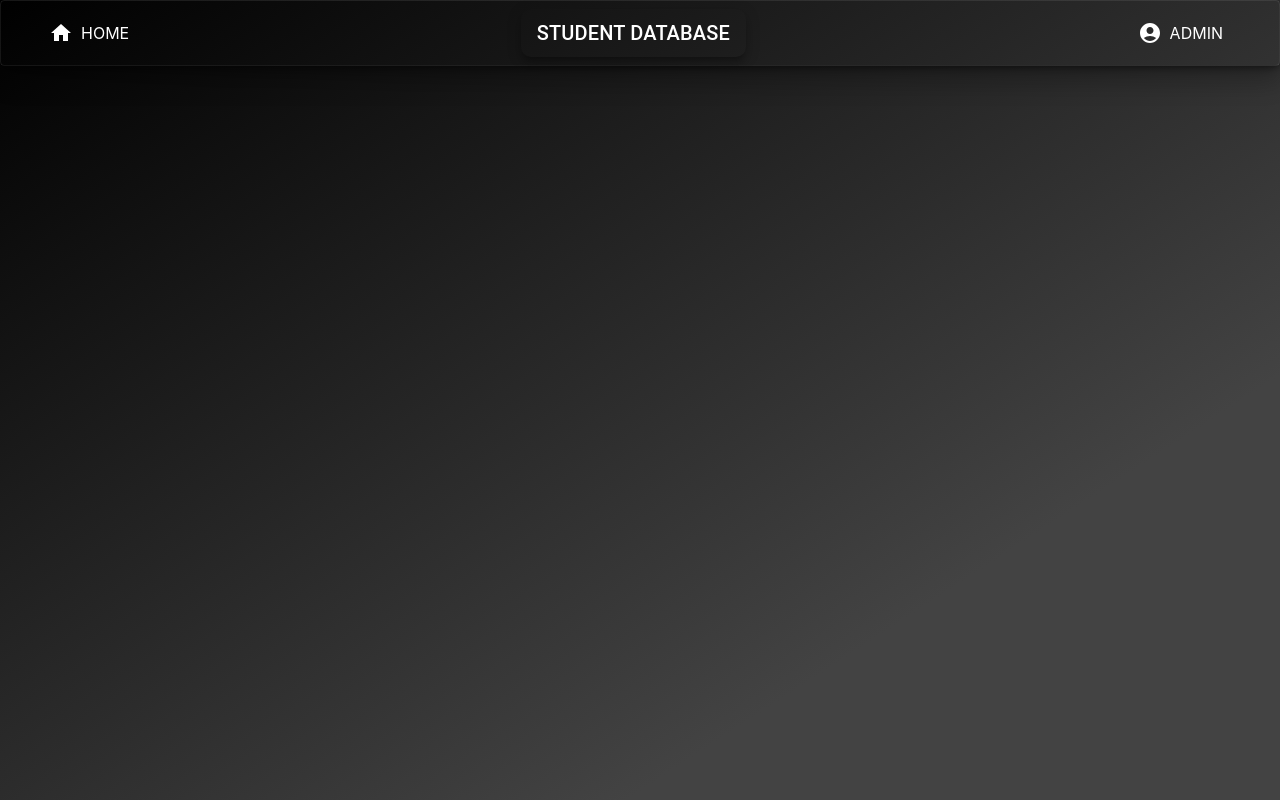
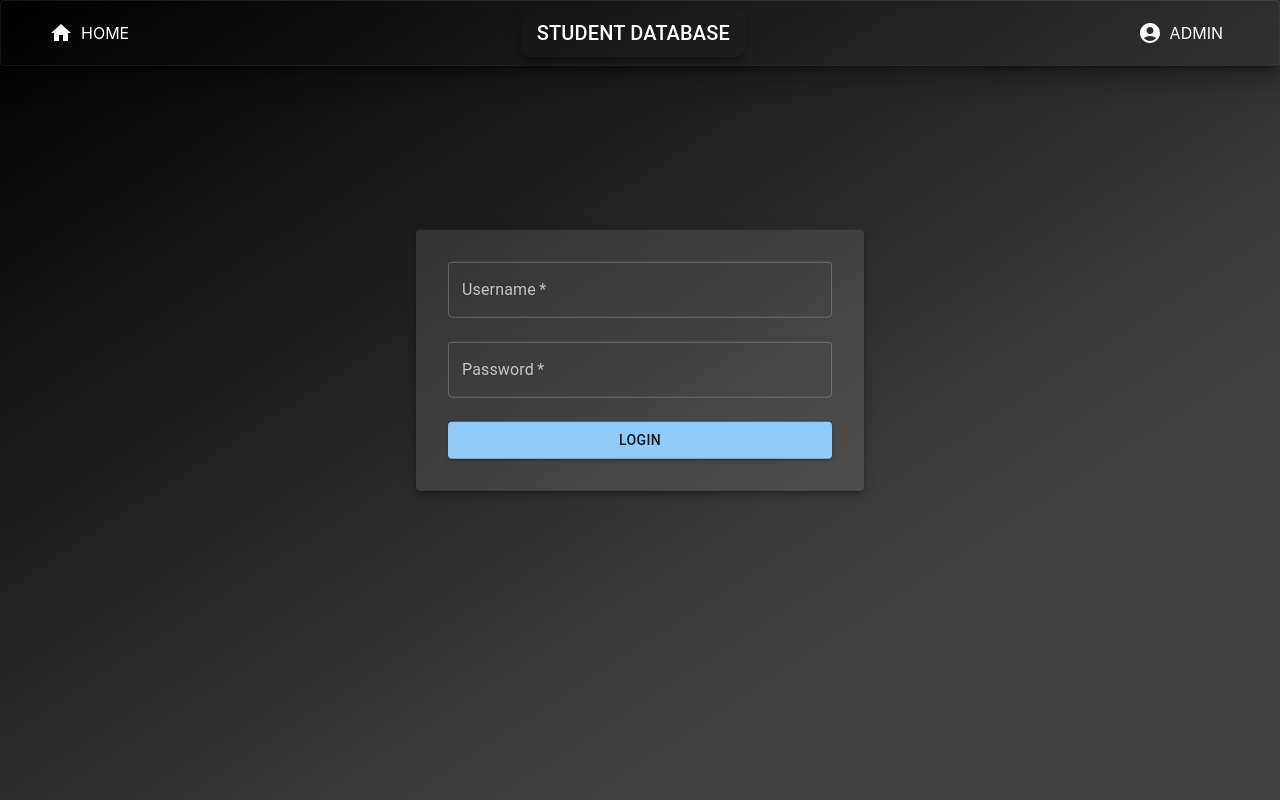
Before and after one commit to Aryan-Madaan/Student-Library-Portal, a React (Create React App) app in the folder student/: page /login in a window 1280 px wide. Built offline with nearby package versions, Linux system fonts and the light colour scheme.

Commit message:
login page UI

```diff
--- a/student/src/App.js
+++ b/student/src/App.js
@@ -9,24 +9,22 @@ import {
   Navigate,
 } from "react-router-dom";
 
-import Navbar from "./components/Navbar";
 import SearchBar from "./components/SearchBar";
 import Loading from "./components/Loading";
-import View from "./components/View";
 import Update from "./components/Update";
 import Status from "./components/Status";
+import Navbar from "./components/Navbar";
+import Login from "./components/Login";
+import View from "./components/View";
 
+import AddStudentPage from "./components/AddStudentPage";
 import Container from "@mui/material/Container";
-import AddStudentPage from "./components/AddStudentPage";
 
 // import studentDatabase from "./data/studentDatabase.json";
 
 function App() {
   // implement a loader here
   const [loading, setLoading] = useState(true);
-
-
-
 
   // const fetchData = useCallback( async () => {
   //   var [mydata,err,error] = await FetchData();
@@ -39,16 +37,11 @@ function App() {
   //   }
   // });
 
-
-
   useEffect(() => {
-
     // console.log(data)
     setTimeout(() => setLoading(false), 3000);
     // setLoading(false);
   }, [loading]);
-
-
 
   return (
     <Router>
@@ -69,7 +62,7 @@ function App() {
               }
             />
             <Route path="/view" element={<View />} />
-            <Route path="/login" element={<div></div>} />
+            <Route path="/login" element={<Login />} />
             <Route path="/update" element={<Update />} />
             <Route path="/add" element={<AddStudentPage />} />
             <Route path="/status" element={<Status />} />
--- /dev/null
+++ b/student/src/components/Login.jsx
@@ -0,0 +1,76 @@
+import React from "react";
+import {
+  Paper,
+  Grid,
+  TextField,
+  Button,
+  styled,
+  ThemeProvider,
+  createTheme,
+} from "@mui/material";
+
+const MainContainer = styled(Grid)({
+  position: "fixed",
+  top: "45%",
+  left: "50%",
+  transform: "translate(-50%, -50%)",
+});
+
+const PaperContainer = styled(Paper)(({ theme }) => ({
+  padding: "2rem",
+  width: "30%",
+  backgroundColor: "transparent",
+
+  [theme.breakpoints.down("md")]: {
+    width: "60%",
+  },
+}));
+
+const theme = createTheme({
+  palette: {
+    mode: "dark",
+  },
+});
+
+const Login = () => {
+  const handleLogin = (e) => {
+    e.preventDefault();
+  };
+
+  return (
+    <MainContainer container justifyContent="center" alignItems="center">
+      <ThemeProvider theme={theme}>
+        <PaperContainer elevation={5}>
+          <form onSubmit={handleLogin}>
+            <Grid container spacing={3} direction="column">
+              <Grid item>
+                <TextField
+                  label="Username"
+                  variant="outlined"
+                  required
+                  fullWidth
+                />
+              </Grid>
+              <Grid item>
+                <TextField
+                  label="Password"
+                  variant="outlined"
+                  type="password"
+                  required
+                  fullWidth
+                />
+              </Grid>
+              <Grid item>
+                <Button type="submit" variant="contained" fullWidth>
+                  Login
+                </Button>
+              </Grid>
+            </Grid>
+          </form>
+        </PaperContainer>
+      </ThemeProvider>
+    </MainContainer>
+  );
+};
+
+export default Login;
```
